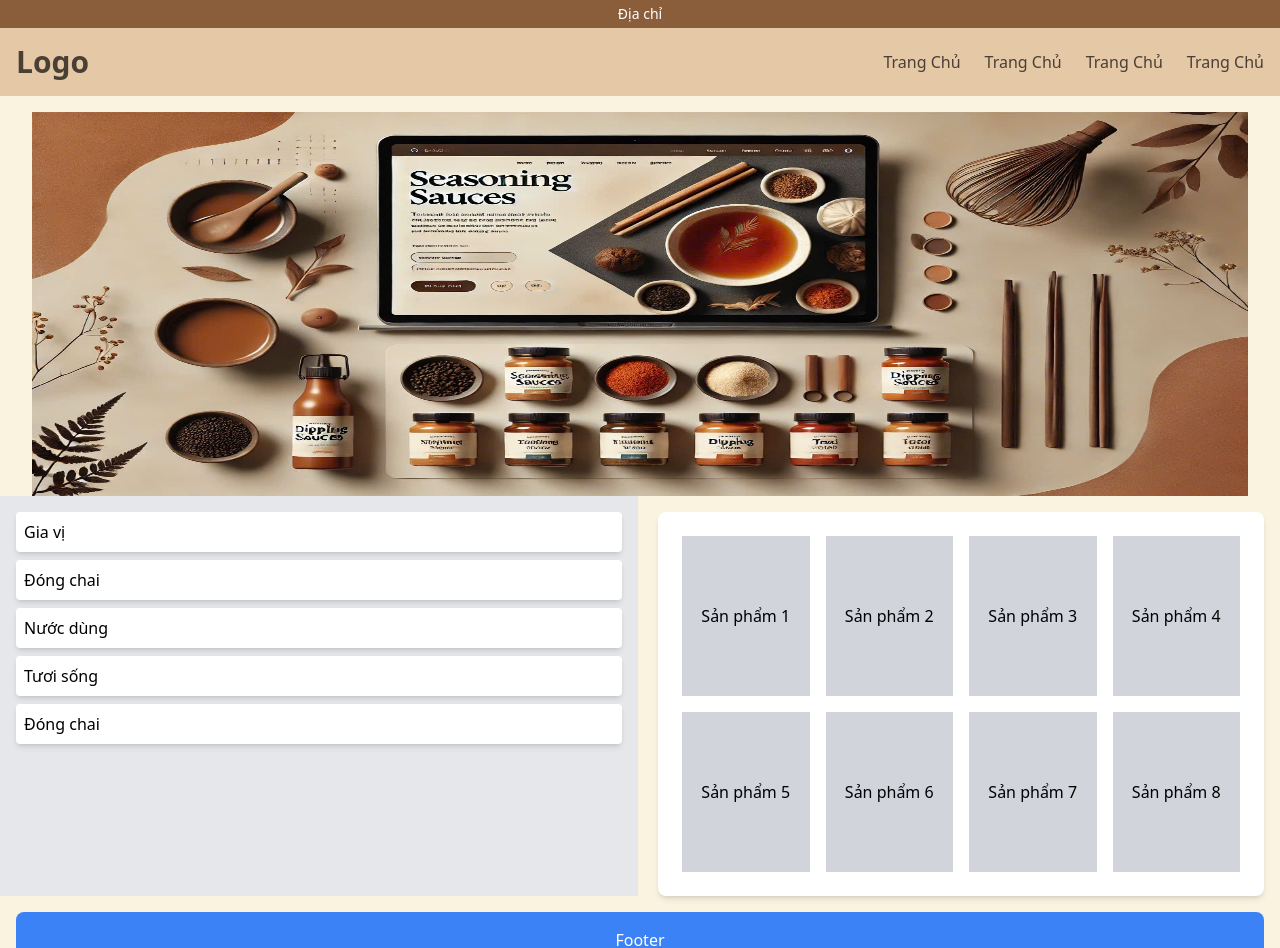
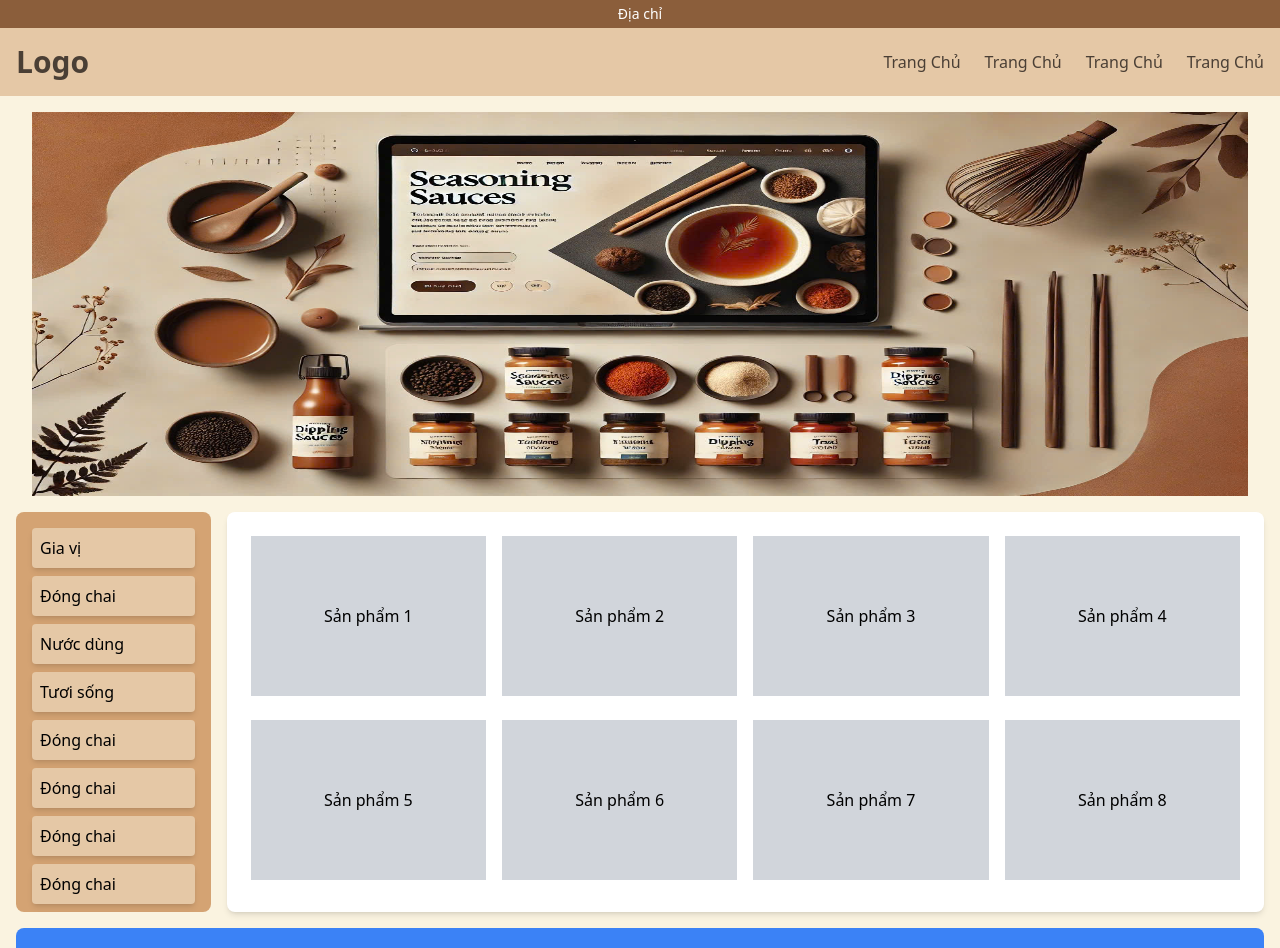
Before and after one commit to thuann17/spice-shop, a React (Create React App) app: page / in a window 1280 px wide. Shown: the top 948 px of the page. Built offline with nearby package versions, Linux system fonts and the light colour scheme.

Commit message:
aside custom
màu độ rộng vị trí

```diff
--- a/src/components/body/IMG.js
+++ b/src/components/body/IMG.js
@@ -1,7 +1,7 @@
 import icon from "../../assets/images/icon.png";
 import icon2 from "../../assets/images/z6318443437947_96cbb004097222a8ef9eef9b68114e3f.jpg";
-const IMG = {
+const img = {
     icon,
     icon2
 }
-export default IMG;
+export default img;
--- a/src/components/body/index.js
+++ b/src/components/body/index.js
@@ -1,5 +1,6 @@
 // import "./App.css";
-import IMG from "./IMG";
+import IMG from "./img";
+import "./style.css";
 function Body() {
   return (
     <div className="flex flex-col min-h-screen bg-background">
@@ -18,27 +19,24 @@ function Body() {
         </div>
       </div>
 
-      {/* Product Tabs */}
-      {/* <div className="bg-red-200 mx-4 mt-4 p-3 rounded-lg">
-        <ul className="flex space-x-6 text-white font-semibold">
-          <li className="cursor-pointer">Sản phẩm nổi bật</li>
-          <li className="cursor-pointer">Sản phẩm bán chạy</li>
-          <li className="cursor-pointer">Khuyến mãi</li>
-        </ul>
-      </div> */}
-      <div className=" grid grid-cols-2 gap-1">
-        <aside className=" bg-gray-200 p-4">
+      <div className="grid grid-cols-12 gap-4 mx-4 mt-4">
+        <aside className="col-span-2 bg-button p-4 h-[400px] overflow-y-auto rounded-lg scrollbar scrollbar-thin scrollbar-thumb-white scrollbar-track-gray-300">
           <ul className="space-y-2">
-            <li className="p-2 bg-white shadow-md rounded">Gia vị</li>
-            <li className="p-2 bg-white shadow-md rounded">Đóng chai</li>
-            <li className="p-2 bg-white shadow-md rounded">Nước dùng</li>
-            <li className="p-2 bg-white shadow-md rounded">Tươi sống</li>
-            <li className="p-2 bg-white shadow-md rounded">Đóng chai</li>
+            <li className="p-2 bg-secondary shadow-md rounded">Gia vị</li>
+            <li className="p-2 bg-secondary shadow-md rounded">Đóng chai</li>
+            <li className="p-2 bg-secondary shadow-md rounded">Nước dùng</li>
+            <li className="p-2 bg-secondary shadow-md rounded">Tươi sống</li>
+            <li className="p-2 bg-secondary shadow-md rounded">Đóng chai</li>
+            <li className="p-2 bg-secondary shadow-md rounded">Đóng chai</li>
+            <li className="p-2 bg-secondary shadow-md rounded">Đóng chai</li>
+            <li className="p-2 bg-secondary shadow-md rounded">Đóng chai</li>
+            <li className="p-2 bg-secondary shadow-md rounded">Đóng chai</li>
+
           </ul>
         </aside>
         {/* Product Grid */}
 
-        <main className="grid grid-cols-4 gap-4 mx-4 mt-4 p-6 bg-white shadow-md rounded-lg">
+        <main className="col-span-10 grid grid-cols-4 gap-4 p-6 bg-white shadow-md rounded-lg">
           {[...Array(8)].map((_, index) => (
             <div
               key={index}
--- /dev/null
+++ b/src/components/body/style.css
@@ -0,0 +1,21 @@
+/* Định dạng thanh cuộn */
+::-webkit-scrollbar {
+    width: 7px; /* Giảm độ rộng thanh cuộn */
+  }
+
+  /* Màu nền của thanh cuộn */
+  ::-webkit-scrollbar-track {
+    background: #C8AD7F; /* Màu nền thanh cuộn */
+    border-radius: 10px;
+  }
+
+  /* Màu của thanh cuộn */
+  ::-webkit-scrollbar-thumb {
+    background: white; /* Màu thanh cuộn */
+    border-radius: 10px;
+  }
+
+  /* Hiệu ứng khi di chuột vào thanh cuộn */
+  ::-webkit-scrollbar-thumb:hover {
+    background: #d1d1d1;
+  }
```
